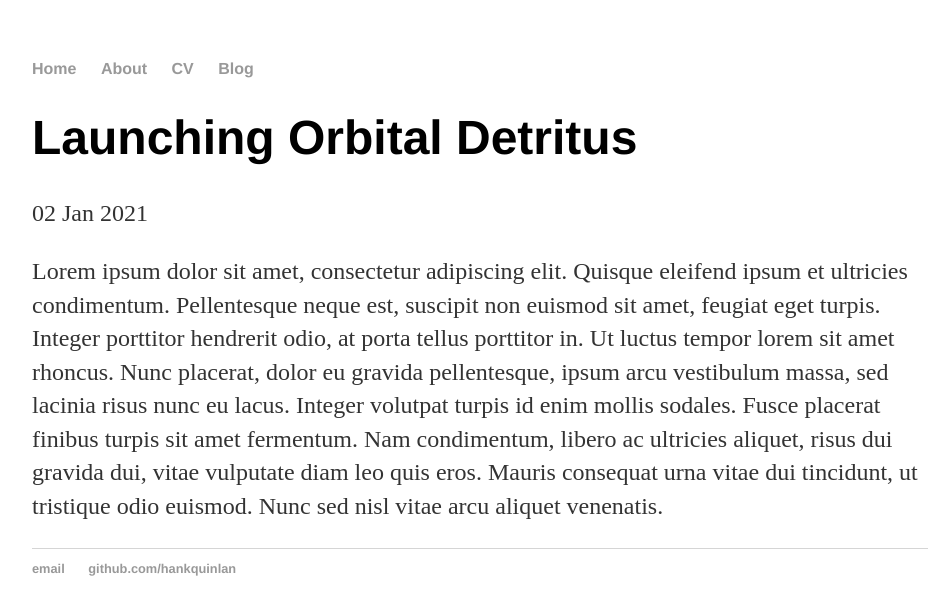
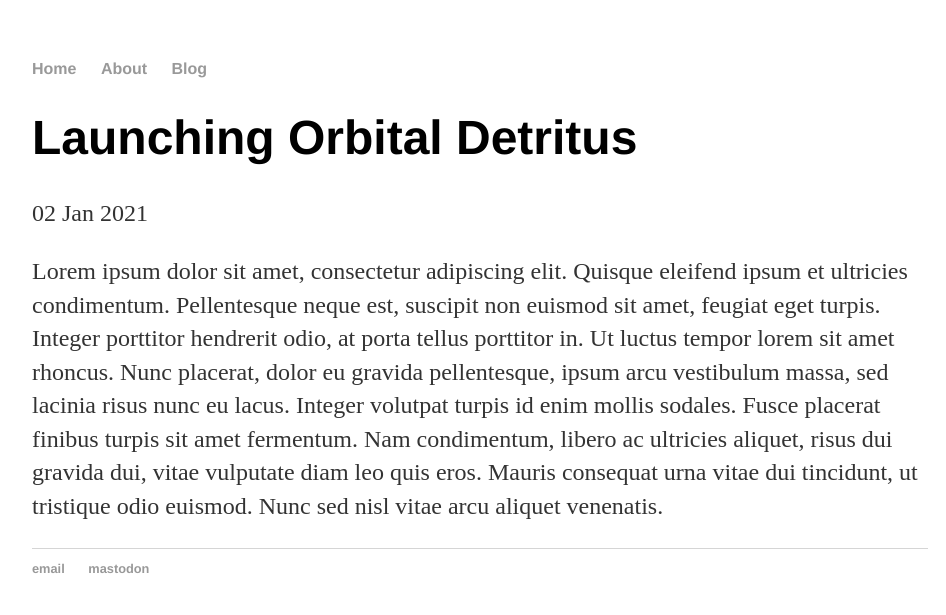
Before and after one commit to orbitaldetritus/orbitaldetritus.github.io, a Jekyll site: the page built from _posts/2021-01-02-launching-orbital-detritus.md, in a window 1280 px wide. Shown: the top 615 px of the page, without its empty margins (160-1106 px from the left). Built offline with Jekyll 4.4.1, drawn with Linux system fonts in a browser that asks for light colours.

Commit message:
remove tutorial info from _config.yml
add correct title to config file. update hyperlinks to social and email

```diff
--- a/_config.yml
+++ b/_config.yml
@@ -1,4 +1,4 @@
-name: Hank Quinlan, Horrible Cop
+name: Orbital Detritus
 markdown: kramdown
 permalink: /blog/:year/:month/:day/:title
 
--- a/_layouts/default.html
+++ b/_layouts/default.html
@@ -10,7 +10,6 @@
 	    		<ul>
 	        		<li><a href="/">Home</a></li>
 		        	<li><a href="/about">About</a></li>
-	        		<li><a href="/cv">CV</a></li>
 	        		<li><a href="/blog">Blog</a></li>
 	    		</ul>
 			</nav>
@@ -21,8 +20,8 @@
 			</div><!-- /.container -->
 			<footer>
 	    		<ul>
-	        		<li><a href="mailto:hankquinlanhub@gmail.com">email</a></li>
-	        		<li><a href="https://github.com/hankquinlan">github.com/hankquinlan</a></li>
+	        		<li><a href="mailto:orbitaldetritus@gmail.com">email</a></li>
+	        		<li><a href="https://mas.to/@jaytom">mastodon</a></li>
 				</ul>
 			</footer>
 		</body>
```
